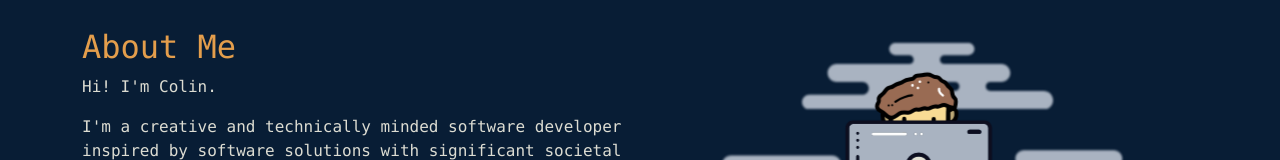
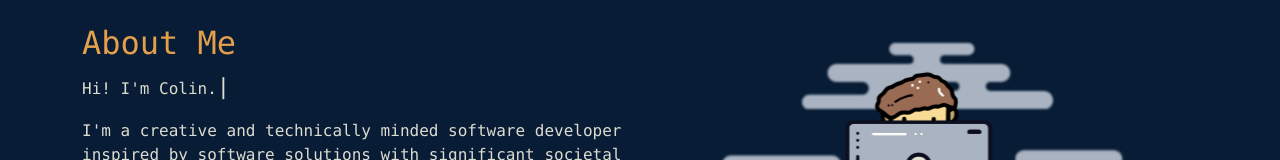
Before and after one commit to CJSantee/homepage, a React (Create React App) app in the folder client/: page / in a window 1280 px wide. Shown: the part 348-508 px from the top of the page. Built offline with nearby package versions, Linux system fonts and the light colour scheme; no server answers.

Commit message:
Text typing effect

```diff
--- a/client/src/assets/css/styles.css
+++ b/client/src/assets/css/styles.css
@@ -115,3 +115,19 @@
     transform: translate3d(0px, 0px, 0px);
   }
 }
+
+/* BLINKING */
+.blink {
+  font-weight: 100;
+  font-size: 22px;
+  animation: 1s blink step-end infinite;
+}
+
+@keyframes blink {
+  from, to {
+    color: transparent;
+  }
+  50% {
+    color: #dcdcd2;
+  }
+}
--- /dev/null
+++ b/client/src/components/TypeText.tsx
@@ -0,0 +1,52 @@
+import { useEffect, useState } from "react";
+
+interface Props {
+  children: string,
+}
+let timer: NodeJS.Timer;
+function TypeText({children}:Props) {
+  const [displayText, setDisplayText] = useState('');
+
+  const typeText = () => {
+    let i = -1;
+    timer = setInterval(() => {
+      i++;
+      if(i === children.length - 1) {
+        clearInterval(timer);
+        setTimeout(() => {
+          deleteText();
+        }, 5000);
+      }
+      setDisplayText((prev) => prev + children[i]);
+    }, 80);
+  }
+
+  const deleteText = async () => {
+    let i = children.length;
+    timer = setInterval(() => {
+      i--;
+      if(i === -1) {
+        clearInterval(timer);
+        setTimeout(() => {
+          typeText();
+        }, 500);
+      } else {
+        setDisplayText((prev) => prev.substring(0, i));
+      }
+    }, 50);
+  }
+
+  useEffect(() => {
+    typeText();
+
+    return () => {
+      clearInterval(timer);
+    };
+  }, []);
+
+  return (
+    <p>{displayText}<span className="blink">|</span></p>
+  );
+}
+
+export default TypeText
--- a/client/src/pages/home/components/AboutMe.tsx
+++ b/client/src/pages/home/components/AboutMe.tsx
@@ -2,13 +2,11 @@ import { useSystem } from "../../../hooks/useSystem";
 // Bootstrap Components
 import Row from "react-bootstrap/Row";
 import Col from "react-bootstrap/Col";
-import Button from "react-bootstrap/Button";
 import {ReactComponent as DeskImg} from "../../../assets/img/ColinAtDesk.svg";
 import {ReactComponent as Cloud1} from "../../../assets/img/Cloud1.svg";
 import {ReactComponent as Cloud2} from "../../../assets/img/Cloud2.svg";
 import {ReactComponent as Cloud3} from "../../../assets/img/Cloud3.svg";
-
-
+import TypeText from "../../../components/TypeText";
 
 function AboutMe() {
   const system = useSystem();
@@ -17,9 +15,7 @@ function AboutMe() {
     <Row className='section justify-content-center' id='AboutMe'>
       <Col md style={{zIndex: 1}}>
         <h2 className='text-primary'>About Me</h2>
-        <p>Hi! {system.show_create_admin ? (
-          <Button variant="link" className="text-seocndary p-0">I'm Colin</Button>
-        ) : 'I\'m Colin'}.</p>
+        <TypeText>Hi! I'm Colin.</TypeText>
         <p>
           I'm a creative and technically minded software developer inspired by
           software solutions with significant societal impact. I'm passionate
```
